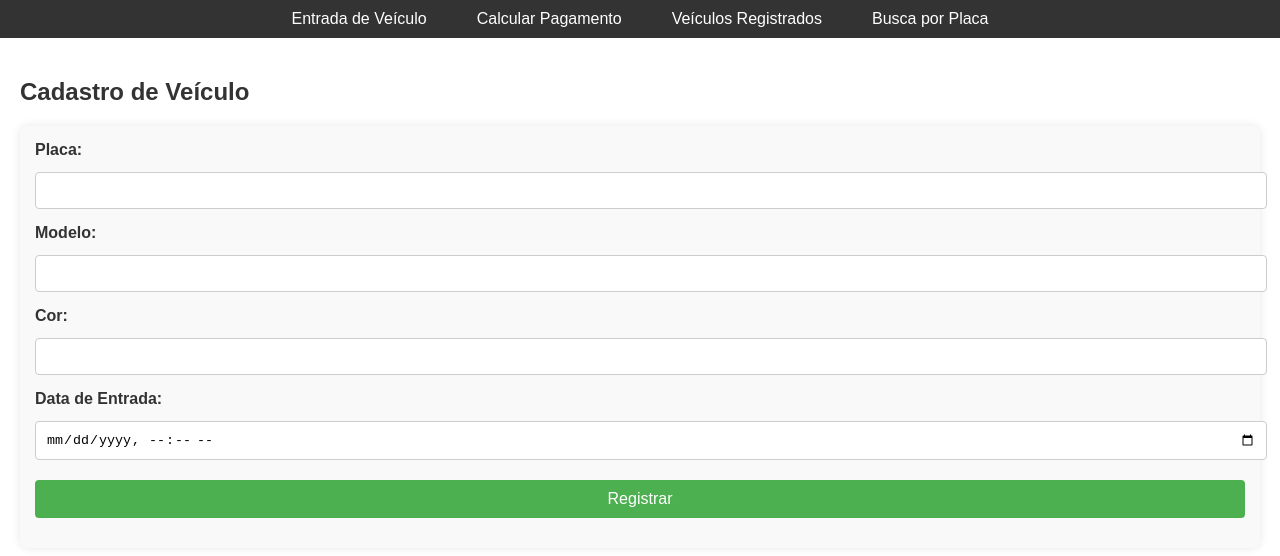
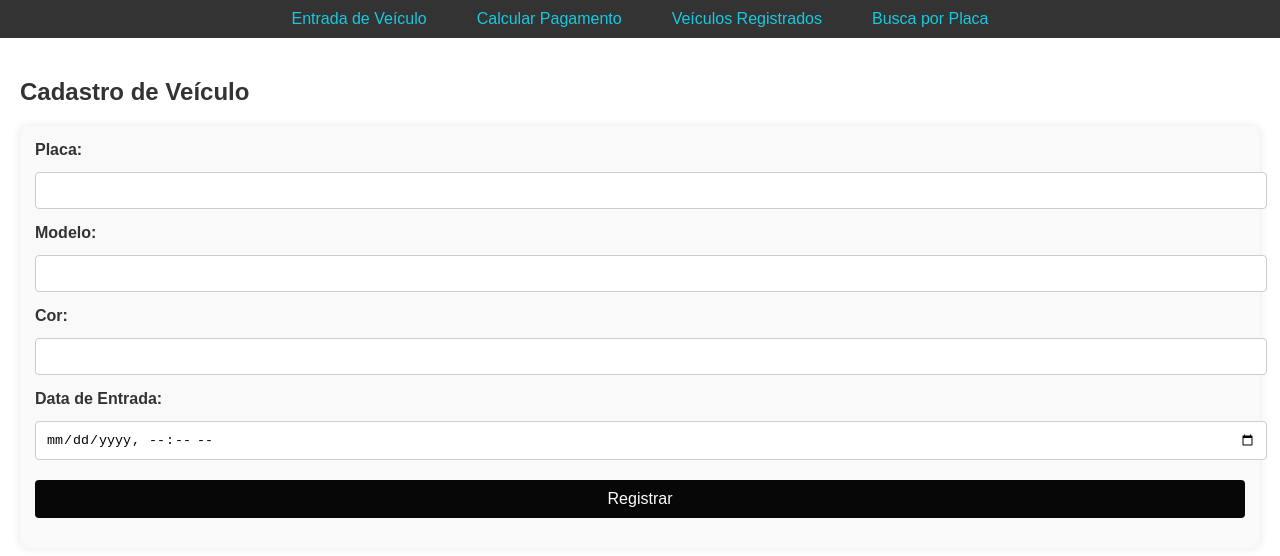
Before and after one commit to diegodonascimentoconfessor/estacionamento_bd, a website: page app/index.html in a window 1280 px wide. Both pictures are taken after a click on the link "Entrada de Veículo". Drawn offline with Linux system fonts and the light colour scheme.

Commit message:
implementando melhorias

```diff
--- a/assets/autopark.css
+++ b/assets/autopark.css
@@ -9,7 +9,7 @@ body {
 /* Estilo para a barra de navegação */
 nav {
     background-color: #333;
-    color: white;
+    color: rgb(114, 198, 247);
     padding: 10px 0;
 }
 
@@ -26,7 +26,7 @@ nav li {
 }
 
 nav a {
-    color: white;
+    color: rgb(23, 201, 224);
     text-decoration: none;
     font-size: 16px;
     padding: 5px 10px;
@@ -76,7 +76,7 @@ form button {
 }
 
 form button {
-    background-color: #4CAF50;
+    background-color: #070707;
     color: white;
     border: none;
     cursor: pointer;
@@ -84,7 +84,7 @@ form button {
 }
 
 form button:hover {
-    background-color: #45a049;
+    background-color: #080808;
 }
 
 /* Estilo para a tabela de veículos */
```
